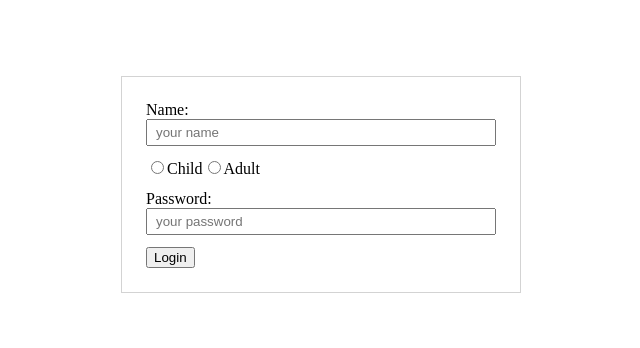
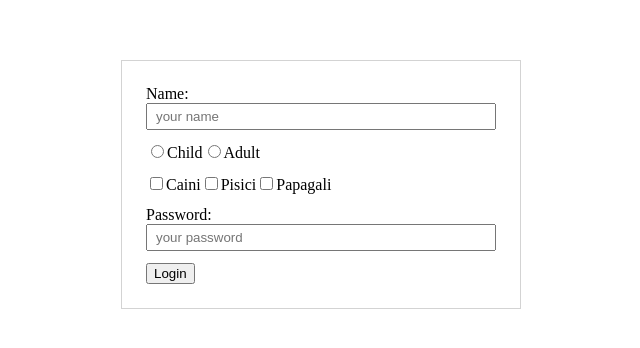
Before and after one commit to electronrecord/react-components-library, a React (Vite) app: page / in a window 1280 px wide. Shown: the part 216-564 px from the top of the page, without its empty margins (319-959 px from the left). Built offline with nearby package versions, Linux system fonts and the light colour scheme.

Commit message:
input checkbox support added

```diff
--- a/src/App.jsx
+++ b/src/App.jsx
@@ -14,6 +14,12 @@ function App () {
       label: ['Child', 'Adult'],
       type: 'radio',
       value: '',
+      rule: 'required'
+    },
+    pets: {
+      label: ['Caini', 'Pisici', 'Papagali'],
+      type: 'checkbox',
+      value: [],
       rule: 'required'
     },
     password: {
--- a/src/components/BaseForm.jsx
+++ b/src/components/BaseForm.jsx
@@ -47,7 +47,7 @@ export const BaseForm = function ({onSubmit, data = {}, buttonText = '', childre
   function handleValidationRule ({rule, value}) {
     switch (rule) {
       case 'required':
-        return value ? '' : rule
+        return value.length ? '' : rule
       case 'email':
         return /^\w+([-]?\w+)*@\w+([-]?\w+)*(\.\w{2,3})+$/.test(value) ? '' : rule
       case 'max':
--- a/src/components/BaseInput.jsx
+++ b/src/components/BaseInput.jsx
@@ -11,8 +11,11 @@ export const BaseInput = function ({name = '', invalid = '',  value = '', textar
     onInput({key: name, value: val})
   }
 
-  function handleRadio (item) {
-    onInput({key: name, value: item})
+  function handleCheckbox (item) {
+    const arr = [...value]
+    const index = arr.findIndex(val => val === item)
+    index > -1 ? arr.splice(index, 1) : arr.push(item)
+    onInput({key: name, value: arr})
   }
 
   return (
@@ -39,7 +42,25 @@ export const BaseInput = function ({name = '', invalid = '',  value = '', textar
                        name={name}
                        id={item}
                        checked={value === item}
-                       onChange={ev => handleRadio(item)} />
+                       onChange={ev => handleInput(item)} />
+                <label htmlFor={item}>{item}</label>
+              </span>
+            ))
+          }
+          <br/>
+        </>
+      }
+
+      {
+        type === 'checkbox' && <>
+          {
+            label?.map(item => (
+              <span key={item}>
+                <input type='checkbox'
+                       name={name}
+                       id={item}
+                       checked={value.includes(item)}
+                       onChange={ev => handleCheckbox(item)} />
                 <label htmlFor={item}>{item}</label>
               </span>
             ))
```
